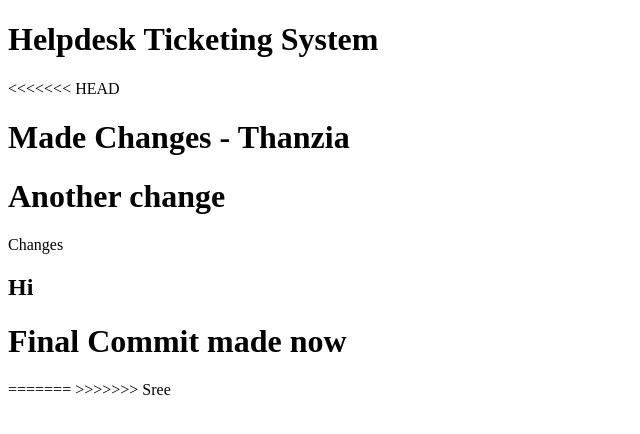
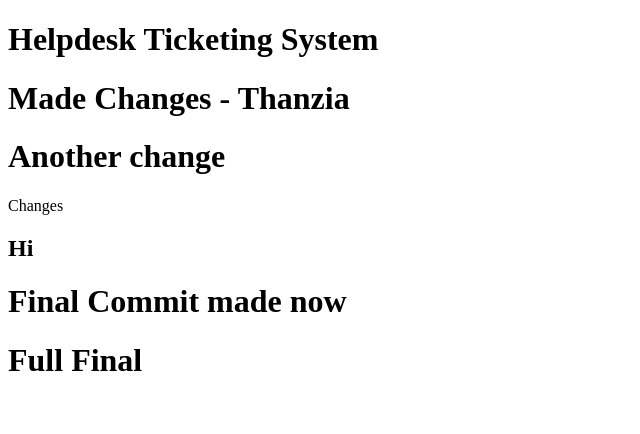
Before and after one commit to GunaKuppuchamy/Helpdesk-Frontend, an Angular app: page / in a window 1280 px wide. Shown: the top 434 px of the page, without its empty margins (0-640 px from the left). Built offline with nearby package versions, Linux system fonts and the light colour scheme.

Commit message:
testing Commit

```diff
--- a/src/app/app.component.html
+++ b/src/app/app.component.html
@@ -1,9 +1,7 @@
 <h1>{{title}}</h1>
-<<<<<<< HEAD
 <h1>Made Changes - Thanzia</h1>
 <h1>Another change</h1>
 <p>Changes</p>
 <h2>Hi</h2>
 <h1>Final Commit made now</h1>
-=======
->>>>>>> Sree
+<h1>Full Final</h1>
```
